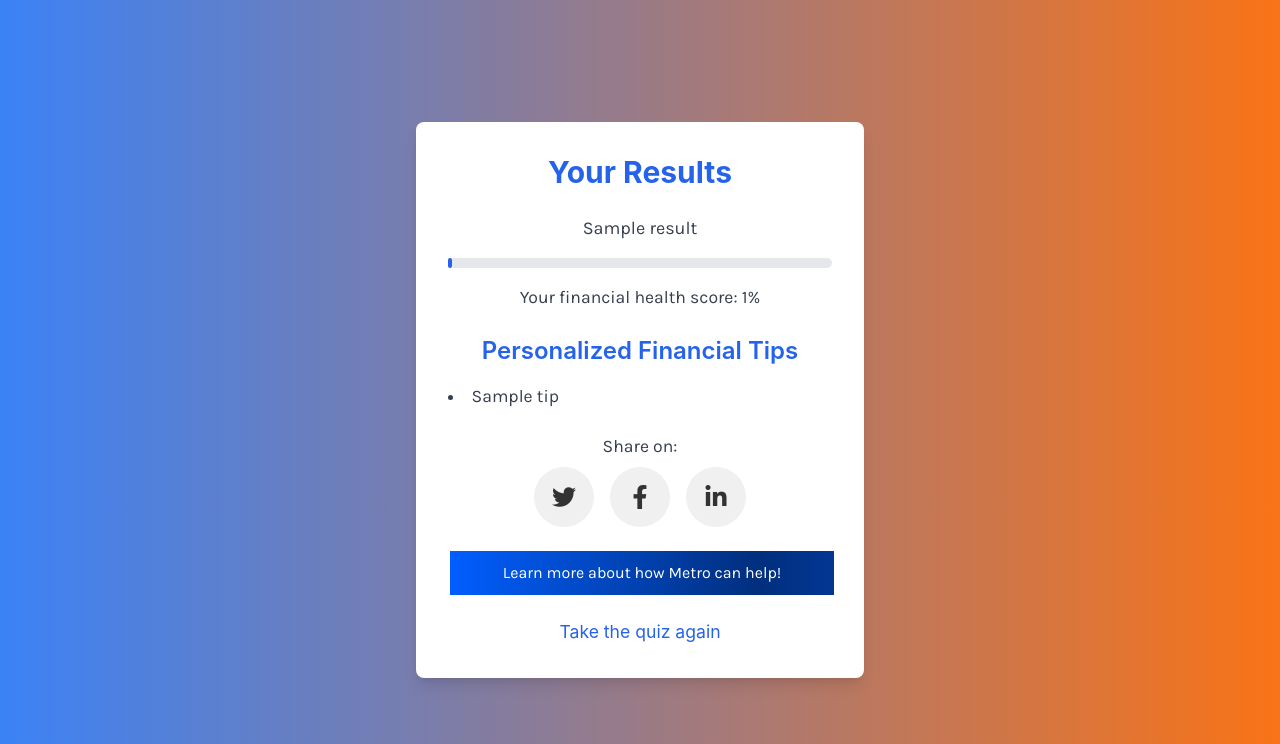
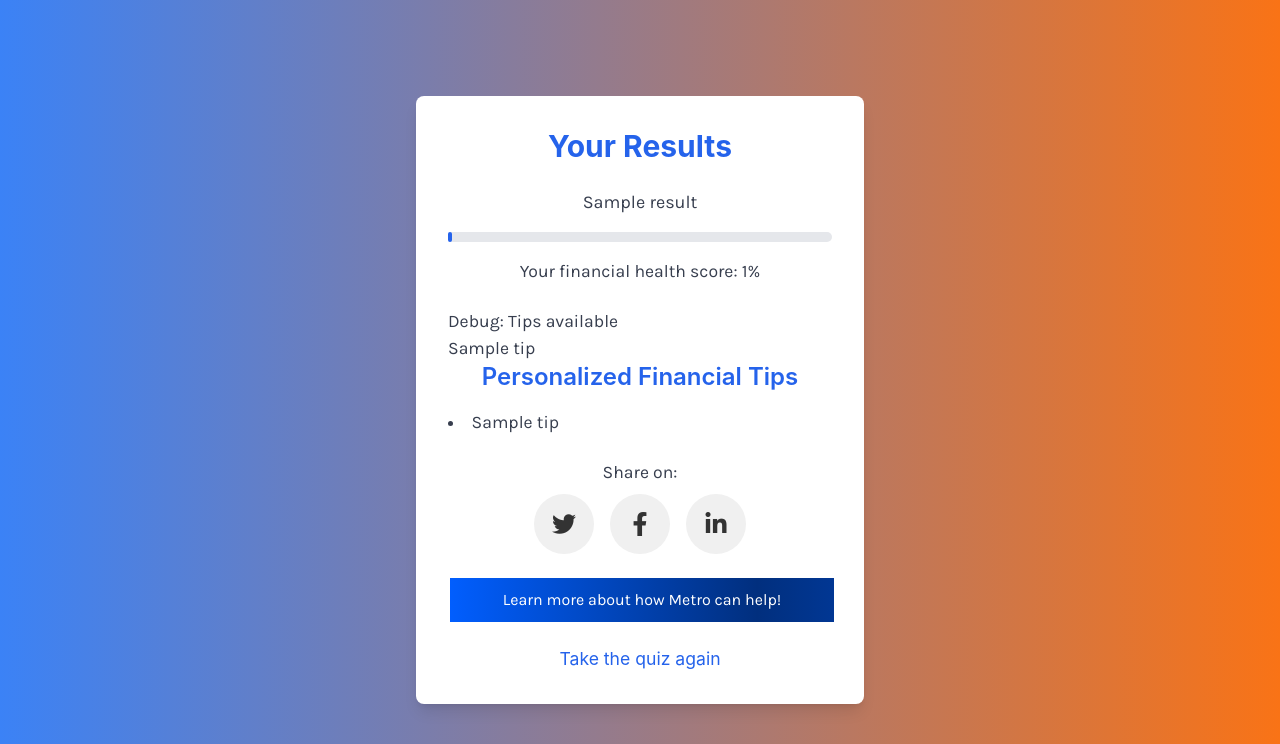
Before and after one commit to apogeeai/BuzzFinanceQuiz, a Flask app: template templates/results.html in a window 1280 px wide. Shown: the top 744 px of the page. Run offline with Flask 3, Linux system fonts and the light colour scheme; the template is opened without the code that fills it: most values are stand-ins (such as "Sample title", 1, 10 or a date in 2020); some libraries are stand-ins or nearby versions.

Commit message:
Agent query: Please take the quiz and check the results page. Are the personalized financial tips being displayed correctly? Is the debug information visible on the page?

```diff
--- a/app.py
+++ b/app.py
@@ -107,6 +107,9 @@ def results(user_id):
             "Consider philanthropic opportunities or setting up a charitable foundation."
         ]
 
+    print(f"Debug: Tips generated: {tips}")
+    print(f"Debug: Rendering template with tips: {tips}")
+
     return render_template('results.html', result=result, percentage=percentage, tips=tips)
 
 if __name__ == '__main__':
--- a/templates/results.html
+++ b/templates/results.html
@@ -7,6 +7,18 @@
     <div class="bg-blue-600 h-2.5 rounded-full" style="width: {{ percentage }}%"></div>
 </div>
 <p class="text-center mb-6">Your financial health score: {{ percentage|round|int }}%</p>
+
+<!-- Debug section -->
+{% if tips %}
+  <p>Debug: Tips available</p>
+  <ul>
+  {% for tip in tips %}
+    <li>{{ tip }}</li>
+  {% endfor %}
+  </ul>
+{% else %}
+  <p>Debug: No tips available</p>
+{% endif %}
 
 <!-- Personalized Financial Tips -->
 <h2 class="text-2xl font-semibold mb-4 text-center text-blue-600">Personalized Financial Tips</h2>
```
